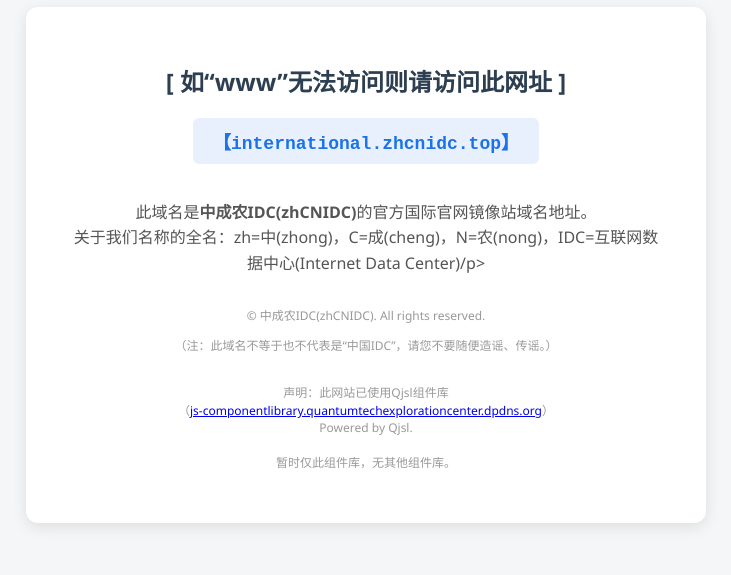
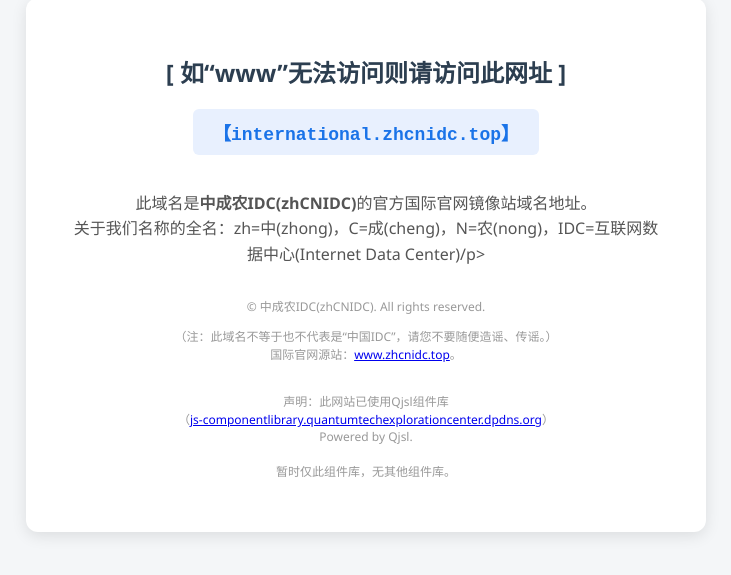
Before and after one commit to zhCNIDC/Official_Website, a plain HTML site: page index.html in a window 1280 px wide. Shown: the part 135-710 px from the top of the page, without its empty margins (274-1005 px from the left). Drawn offline with Linux system fonts and the light colour scheme.

Commit message:
Add files via upload

```diff
--- a/index.html
+++ b/index.html
@@ -68,7 +68,7 @@
 
         <div class="footer">
             <p class="copyright">© <span id="year"></span> 中成农IDC(zhCNIDC). All rights reserved.</p>
-            <p>（注：此域名不等于也不代表是“中国IDC”，请您不要随便造谣、传谣。）</p>
+            <p>（注：此域名不等于也不代表是“中国IDC”，请您不要随便造谣、传谣。）<br>国际官网源站：<a href="https://www.zhcnidc.top">www.zhcnidc.top</a>。</p>
 
             <p><br>声明：此网站已使用Qjsl组件库<br>（<a href="https://js-componentlibrary.quantumtechexplorationcenter.dpdns.org">js-componentlibrary.quantumtechexplorationcenter.dpdns.org</a>）<br>Powered by Qjsl.<br><br>暂时仅此组件库，无其他组件库。</p>
         </div>
```
